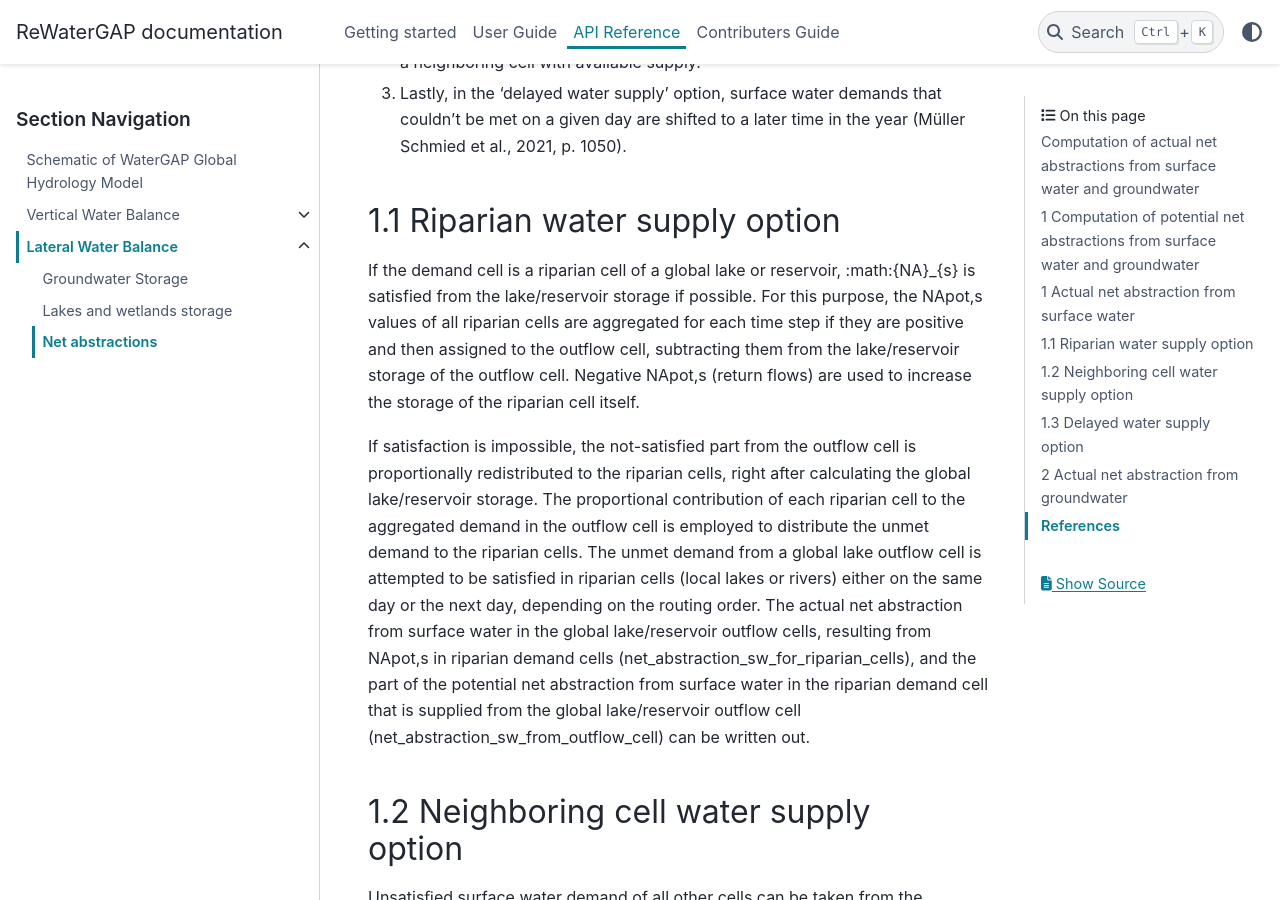
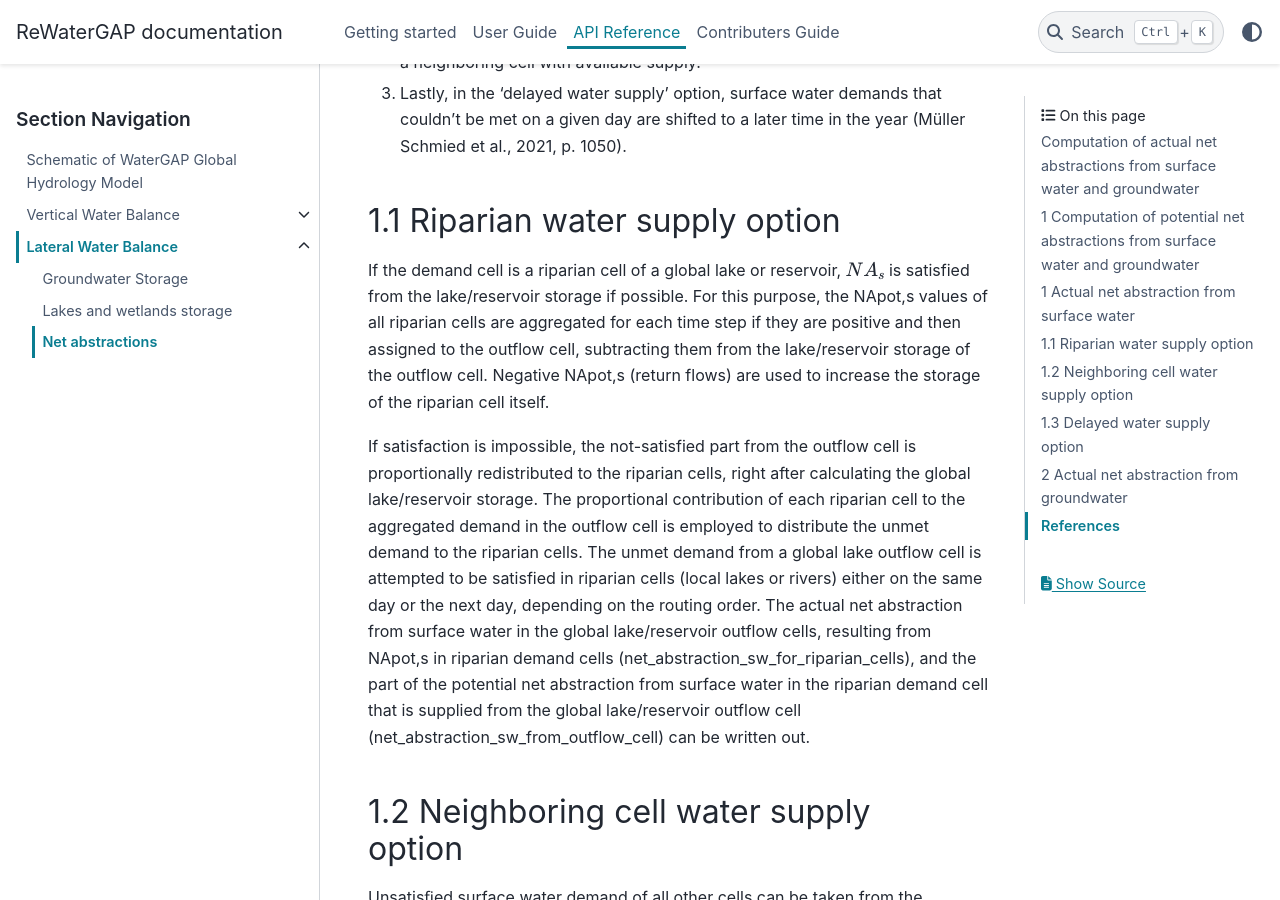
Before and after one commit to HydrologyFrankfurt/ReWaterGAP, a Sphinx documentation site: the page built from docs/api_docs/lateral_water_balance/net_abstractions.rst, in a window 1280 px wide and 900 px high, scrolled down 2812 px. Built offline with Sphinx 7.4.7 and the PyData theme 0.15.4, drawn with Linux system fonts in a browser that asks for light colours; pages that are not in the unit, such as notebooks, are missing from menus.

Commit message:
Update net_abstractions.rst

```diff
--- a/docs/api_docs/lateral_water_balance/net_abstractions.rst
+++ b/docs/api_docs/lateral_water_balance/net_abstractions.rst
@@ -68,7 +68,7 @@ There are three options for managing this situation by spatially shifting parts
 
 1.1	Riparian water supply option
 ----------------------------------
-If the demand cell is a riparian cell of a global lake or reservoir, :math:{NA}_{s} is satisfied from the lake/reservoir storage if possible. For this purpose, the NApot,s values of all riparian cells are aggregated for each time step if they are positive and then assigned to the outflow cell, subtracting them from the lake/reservoir storage of the outflow cell.
+If the demand cell is a riparian cell of a global lake or reservoir, :math:`{NA}_{s}` is satisfied from the lake/reservoir storage if possible. For this purpose, the NApot,s values of all riparian cells are aggregated for each time step if they are positive and then assigned to the outflow cell, subtracting them from the lake/reservoir storage of the outflow cell.
 Negative NApot,s (return flows) are used to increase the storage of the riparian cell itself.
 
 If satisfaction is impossible, the not-satisfied part from the outflow cell is proportionally redistributed to the riparian cells, right after calculating the global lake/reservoir storage. The proportional contribution of each riparian cell to the aggregated demand in the outflow cell is employed to distribute the unmet demand to the riparian cells. The unmet demand from a global lake outflow cell is attempted to be satisfied in riparian cells (local lakes or rivers) either on the same day or the next day, depending on the routing order.
```
